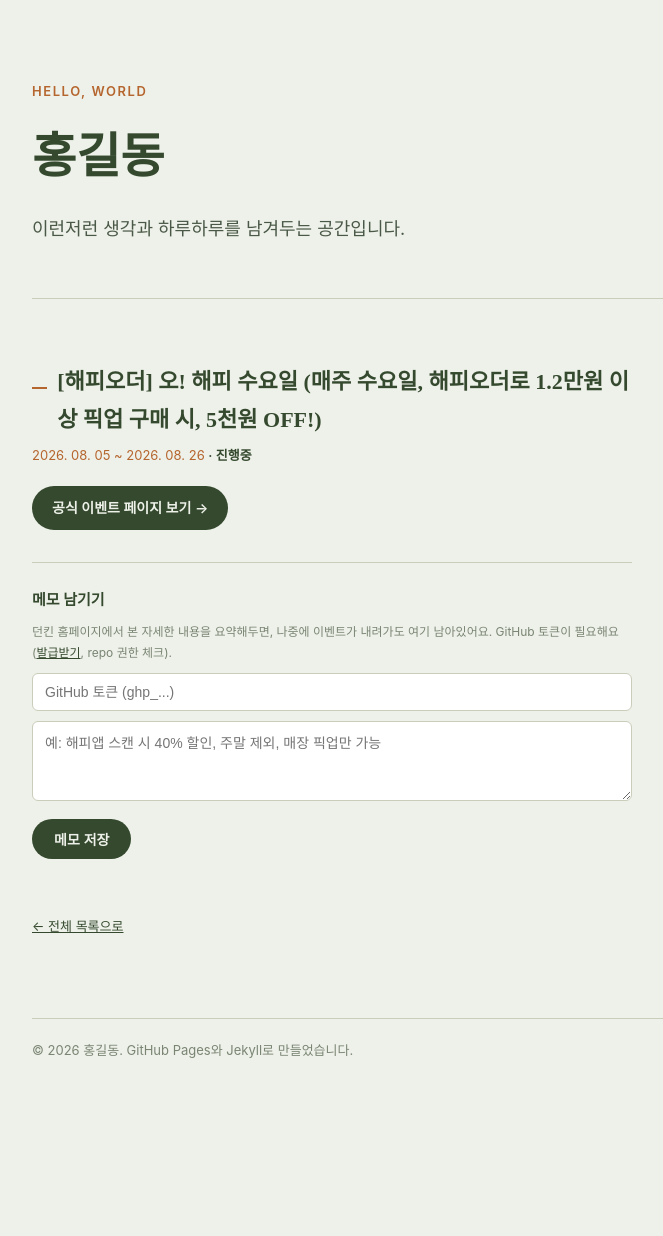
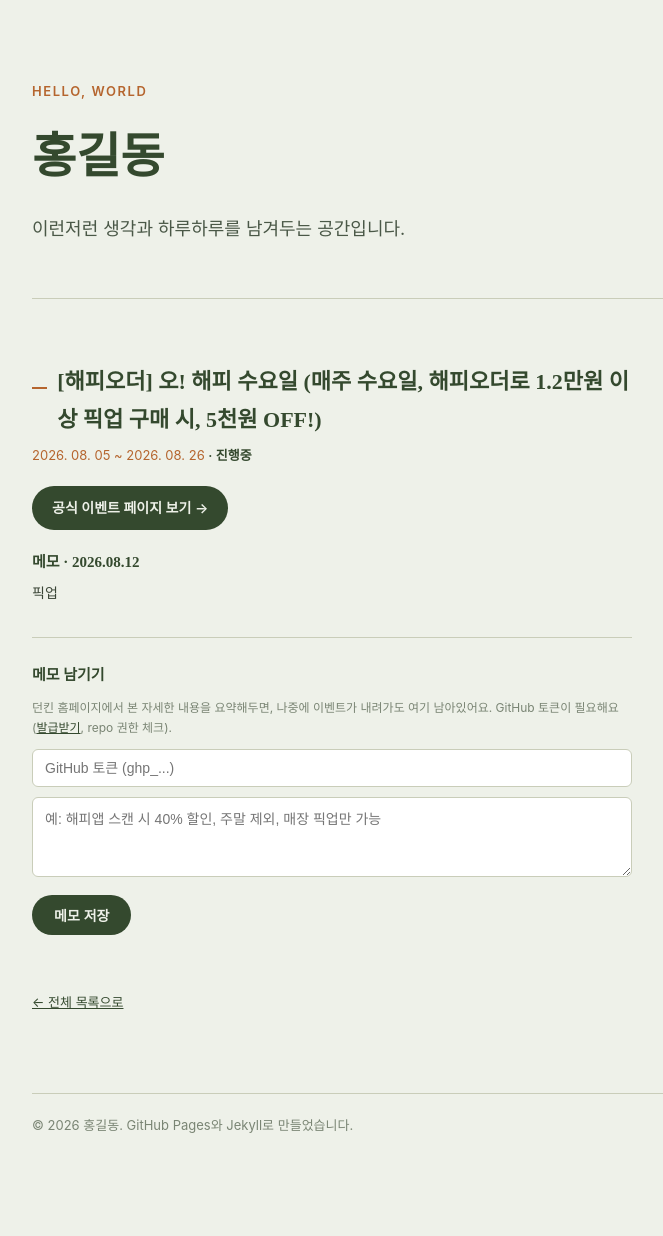
Before and after one commit to 33W-hi/33w-hi.github.io, a Jekyll site: the page built from _dunkin/5414.md, in a window 1280 px wide. Shown: the whole page, without its empty margins (272-935 px from the left). Built offline with Jekyll 4.4.1, drawn with Linux system fonts in a browser that asks for light colours; some web fonts are replaced; before the commit the page ends 1161 px from its top, so only the background shows below that.

Commit message:
메모 추가: 5414

```diff
--- a/_dunkin/5414.md
+++ b/_dunkin/5414.md
@@ -10,3 +10,8 @@
   "posted_at": "2026-08-12"
 }
 ---
+
+
+### 메모 · 2026.08.12
+
+픽업
```
